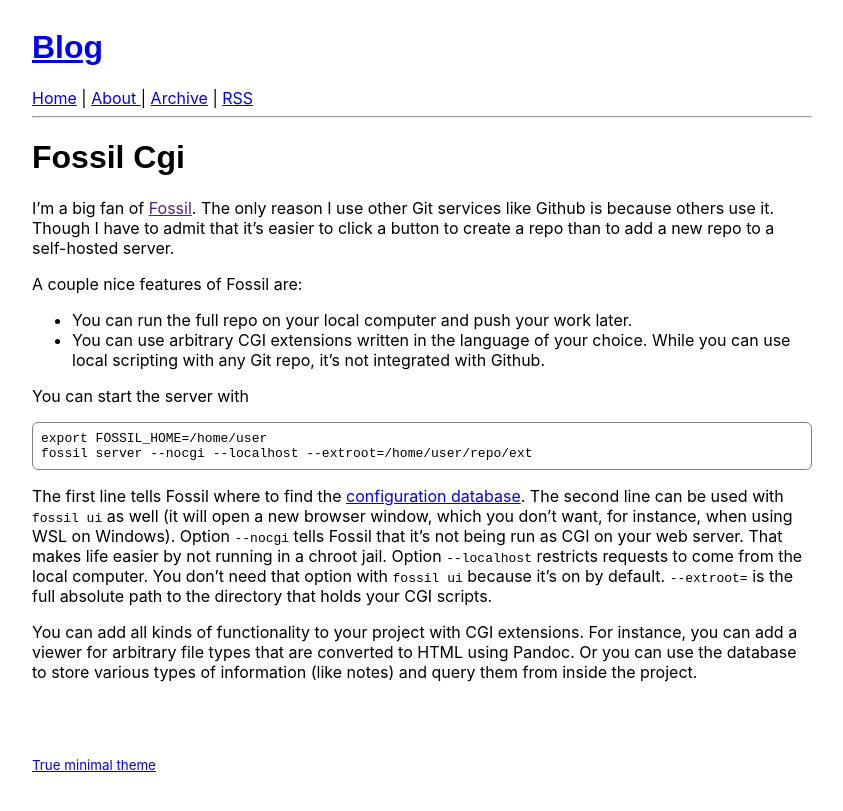
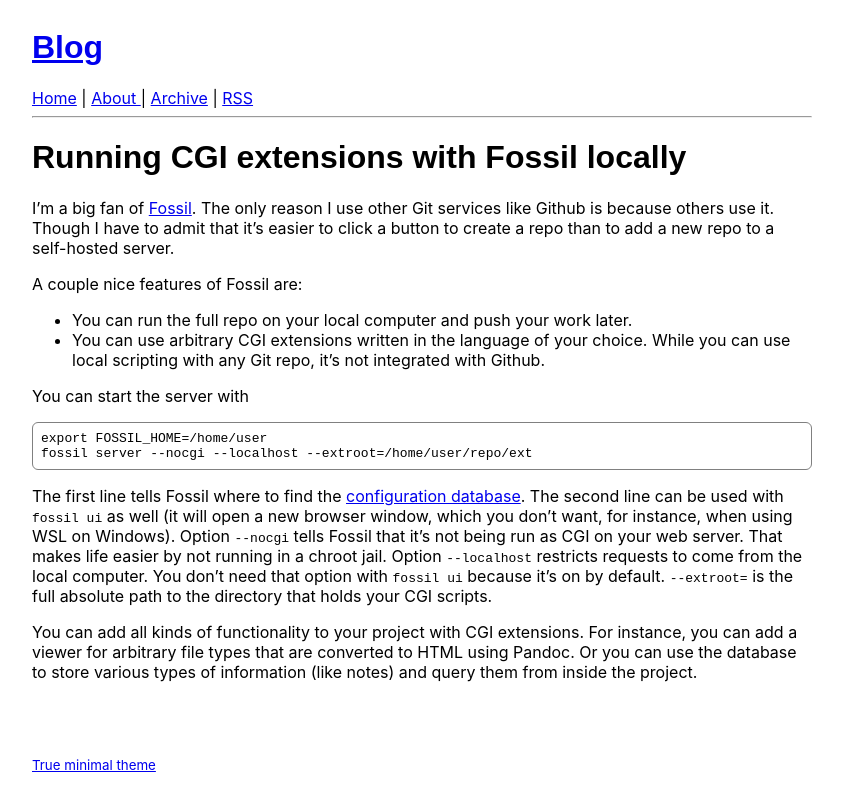
Before and after one commit to bachmeil/the-blog, a Jekyll site: the page built from _posts/2024-06-04-fossil-cgi.md, in a window 1280 px wide. Shown: the top 811 px of the page, without its empty margins (218-1061 px from the left). Built offline with Jekyll 4.4.1, drawn with Linux system fonts in a browser that asks for light colours; our own code applies the rules of GitHub Pages for plain Markdown files.

Commit message:
Fix missing link

```diff
--- a/_layouts/default.html
+++ b/_layouts/default.html
@@ -16,8 +16,8 @@
             max-width: 780px;
             margin: auto;
             padding: 8px;
-            font-family: -apple-system, BlinkMacSystemFont, "Segoe UI", Roboto, Oxygen, Ubuntu, Cantarell,
-                "Fira Sans", "Droid Sans", "Helvetica Neue", Arial, sans-serif, "Apple Color Emoji",
+            font-family: -apple-system, BlinkMacSystemFont, Arial, "Segoe UI", Roboto, Oxygen, Ubuntu, Cantarell,
+                "Fira Sans", "Droid Sans", "Helvetica Neue", sans-serif, "Apple Color Emoji",
                 "Segoe UI Emoji", "Segoe UI Symbol";
         }
 
--- a/_posts/2024-06-04-fossil-cgi.md
+++ b/_posts/2024-06-04-fossil-cgi.md
@@ -1,6 +1,8 @@
 ---
+title: Running CGI extensions with Fossil locally
+layout: post
 ---
-I'm a big fan of [Fossil](). The only reason I use other Git services like Github is because others use it. Though I have to admit that it's easier to click a button to create a repo than to add a new repo to a self-hosted server.
+I'm a big fan of [Fossil](https://fossil-scm.org). The only reason I use other Git services like Github is because others use it. Though I have to admit that it's easier to click a button to create a repo than to add a new repo to a self-hosted server.
 
 A couple nice features of Fossil are:
 
```
